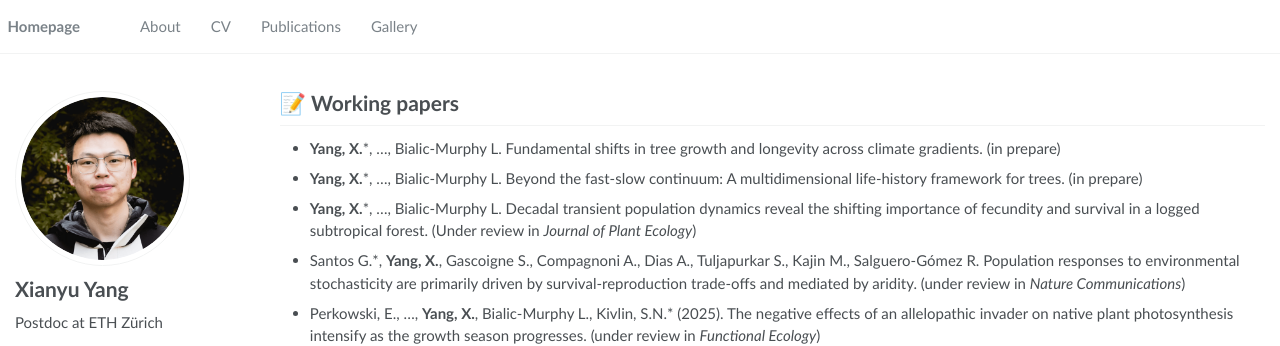
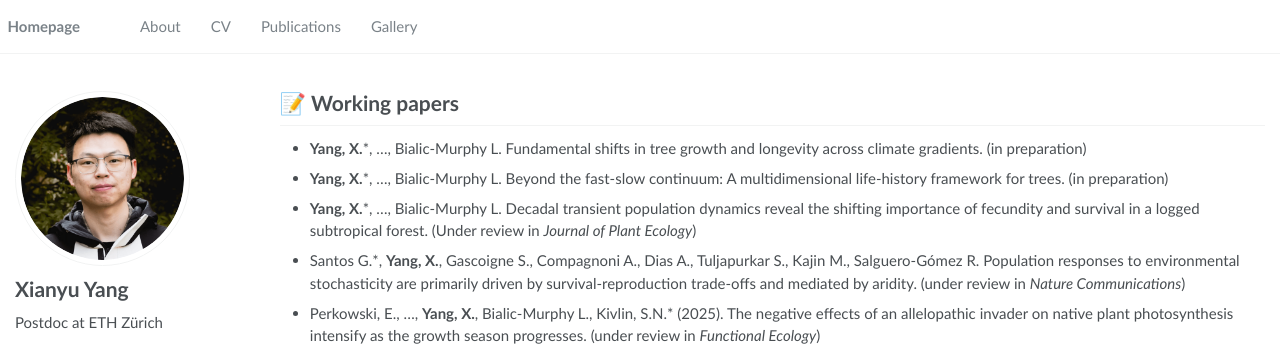
Before and after one commit to Xianyu-Yang/xianyu-yang.github.io, a Jekyll site: the page built from _pages/publications.md, in a window 1280 px wide and 1285 px high. Shown: the top 346 px of the window. Built offline with Jekyll 4.4.1, drawn with Linux system fonts in a browser that asks for light colours; some web fonts are replaced.

Commit message:
Update publications.md

```diff
--- a/_pages/publications.md
+++ b/_pages/publications.md
@@ -6,9 +6,9 @@ author_profile: true
 ---
 
 # 📝 Working papers
-- **Yang, X.**\*, ..., Bialic-Murphy L. Fundamental shifts in tree growth and longevity across climate gradients. (in prepare)
+- **Yang, X.**\*, ..., Bialic-Murphy L. Fundamental shifts in tree growth and longevity across climate gradients. (in preparation)
 
-- **Yang, X.**\*, ..., Bialic-Murphy L. Beyond the fast-slow continuum: A multidimensional life-history framework for trees. (in prepare)
+- **Yang, X.**\*, ..., Bialic-Murphy L. Beyond the fast-slow continuum: A multidimensional life-history framework for trees. (in preparation)
 
 -	**Yang, X.**\*, ..., Bialic-Murphy L. Decadal transient population dynamics reveal the shifting importance of fecundity and survival in a logged subtropical forest. (Under review in _Journal of Plant Ecology_)
 
```
